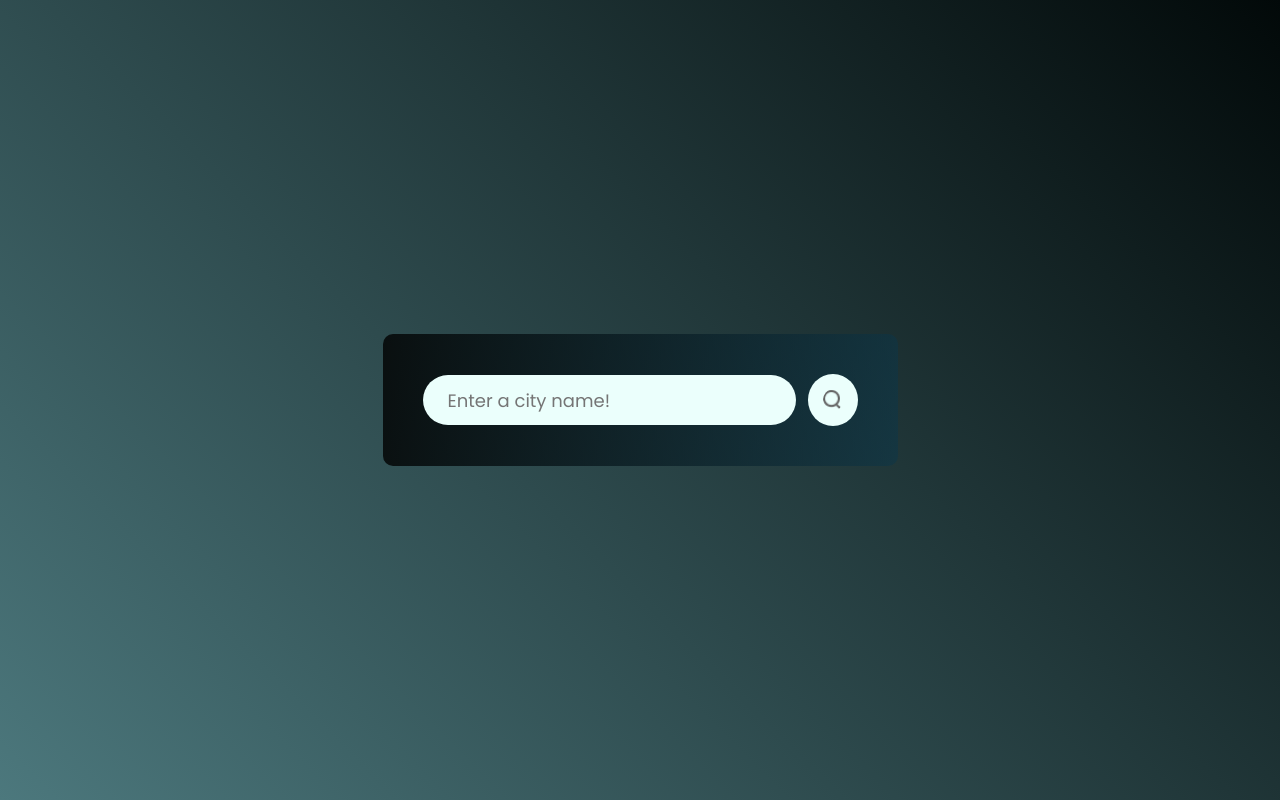
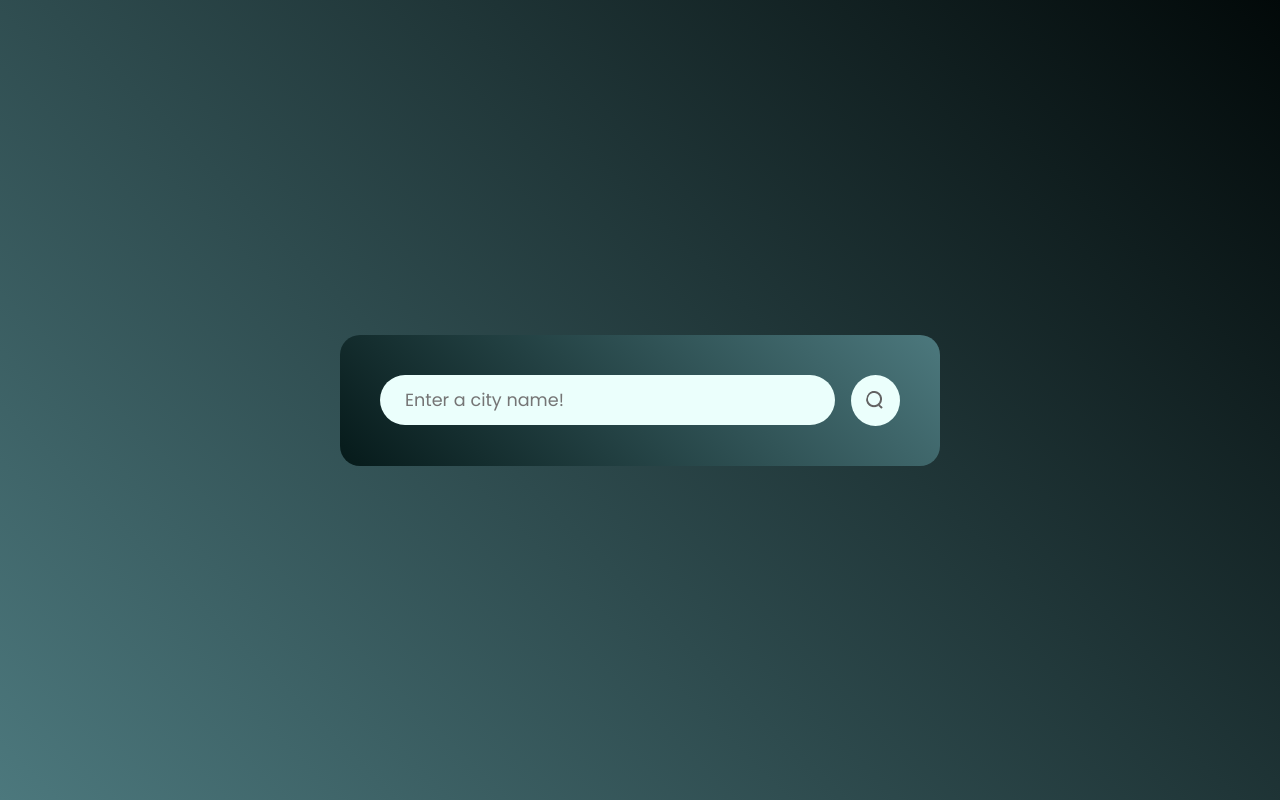
Before and after one commit to mroland1/weather-app, a React (Vite) app: page / in a window 1280 px wide. Built offline with nearby package versions, Linux system fonts and the light colour scheme.

Commit message:
added responsive style

```diff
--- a/src/components/Weather.css
+++ b/src/components/Weather.css
@@ -1,75 +1,129 @@
 .weather {
   place-self: center;
-  padding: 40px;
-  border-radius: 10px;
-  background-image: linear-gradient(90deg, #000000cb, #0a364a7e);
+  padding: 20px; /* Csökkentve mobil nézetben */
+  border-radius: 20px;
+  background-image: linear-gradient(45deg, rgb(6, 26, 26), rgb(76, 120, 125));
   display: flex;
   flex-direction: column;
   align-items: center;
+  max-width: 400px;
+  width: 75%; /* A szélesség alkalmazkodik a kijelző méretéhez */
 }
 
 .search-bar {
   display: flex;
   align-items: center;
   gap: 12px;
+  width: 100%; /* Szélesség skálázása */
+  justify-content: center;
+  flex-direction: column;
 }
 
 .search-bar input {
-  height: 50px;
+  height: 45px;
   border: none;
   outline: none;
   border-radius: 40px;
   padding-left: 25px;
   color: #626262;
   background: #ebfffc;
-  font-size: 18px;
+  font-size: 1rem; /* A betűméret rugalmas */
+  width: 100%; /* Szélesség skálázása */
 }
 
 .search-bar img {
-  width: 50px;
-  padding: 15px;
+  width: 40px; /* Kisebb méret mobilon */
+  padding: 10px;
   border-radius: 50%;
   background: #ebfffc;
   cursor: pointer;
 }
 
 .weather-icon {
-  width: 150px;
-  margin: 30px 0;
+  width: 120px; /* Kisebb méret mobilon */
+  margin: 20px 0;
 }
 
 .temperature {
   color: #fff;
-  font-size: 80px;
+  font-size: 3rem; /* Rugalmas betűméret */
   line-height: 1;
 }
 
 .location {
   color: #fff;
-  font-size: 40px;
+  font-size: 2rem; /* Rugalmas betűméret */
 }
 
 .weather-data {
   width: 100%;
-  margin-top: 40px;
+  margin-top: 30px;
   color: #fff;
   display: flex;
-  justify-content: space-between;
+  flex-direction: column; /* Mobilon egymás alá kerülnek */
+  gap: 20px;
+  justify-content: space-evenly;
 }
 
 .weather-data .col {
   display: flex;
-  align-items: flex-start;
+  align-items: center;
   gap: 12px;
-  font-size: 22px;
+  font-size: 1.2rem;
+  justify-content: center;
 }
 
 .weather-data .col span {
   display: block;
-  font-size: 16px;
+  font-size: 0.9rem;
 }
 
 .weather-data .col img {
   width: 26px;
-  margin-top: 10px;
 }
+
+@media (min-width: 768px) {
+  .weather {
+    padding: 40px;
+    max-width: 600px;
+  }
+
+  .search-bar {
+    gap: 16px;
+    flex-direction: row;
+  }
+
+  .search-bar input {
+    height: 50px;
+    font-size: 1.1rem;
+  }
+
+  .search-bar img {
+    width: 50px;
+    padding: 15px;
+  }
+
+  .weather-icon {
+    width: 150px;
+  }
+
+  .temperature {
+    font-size: 4rem;
+  }
+
+  .location {
+    font-size: 2.5rem;
+  }
+
+  .weather-data {
+    flex-direction: row; /* Asztali nézetben egymás mellé kerülnek */
+  }
+
+  .weather-data .col {
+    font-size: 1.5rem;
+  }
+
+  .weather-data .col span {
+    font-size: 1rem;
+  }
+}
--- a/src/components/Weather.jsx
+++ b/src/components/Weather.jsx
@@ -90,6 +90,7 @@ const Weather = () => {
           src={search_icon}
           alt="Search Icon"
           onClick={() => search(inputRef.current.value)}
+          className="searchIcon"
         />
       </div>
       {weatherData ? (
```
